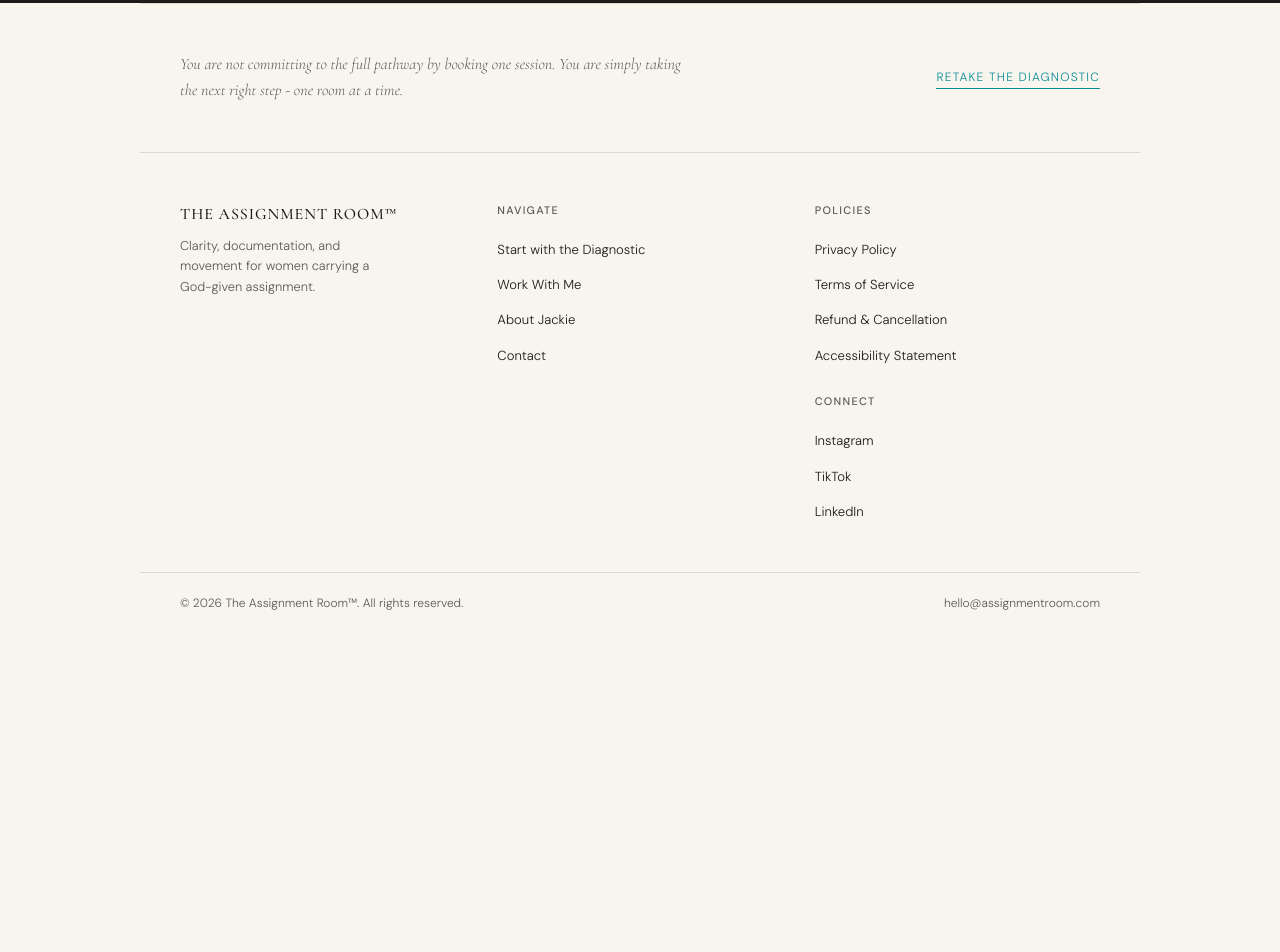
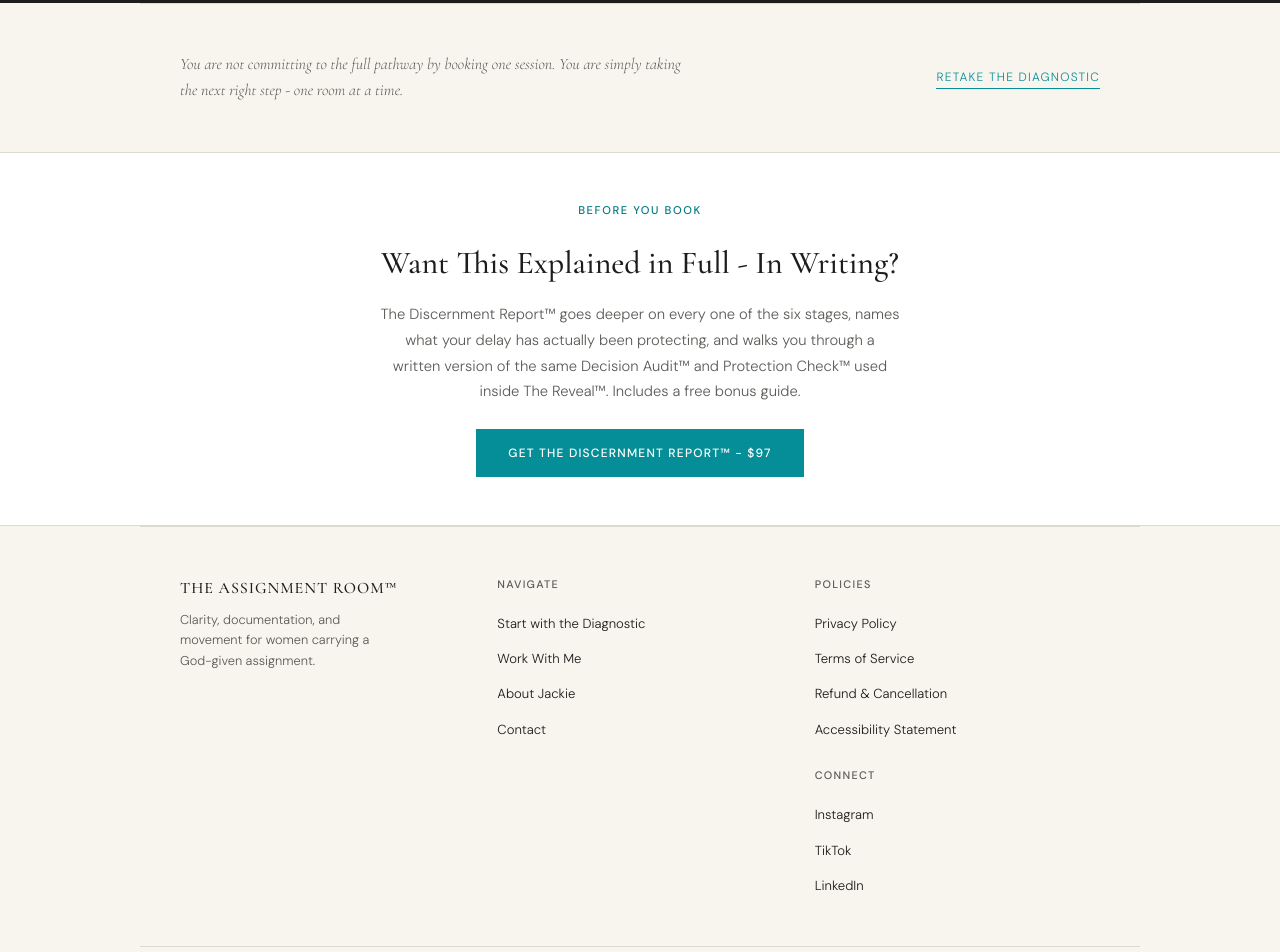
Before and after one commit to Assgnmnt/tranquil-zuccutto-8522c1, a plain HTML site: page assignment_room_result_pages.html in a window 1280 px wide. Shown: the part 2511-3463 px from the top of the page. Before the commit the page ends 3144 px from the top, so only its background shows below. Drawn offline with nearby package versions, Linux system fonts and the light colour scheme.

Commit message:
Add Discernment Report offer to /results page

```diff
--- a/assignment_room_result_pages.html
+++ b/assignment_room_result_pages.html
@@ -1187,6 +1187,16 @@
   </div>
 </div>
 
+<!-- DISCERNMENT REPORT OFFER - shows for every stage -->
+<div style="background:#fff; border-top:1px solid #DDD8D0; border-bottom:1px solid #DDD8D0; padding:3rem var(--pad);">
+  <div style="max-width:700px; margin:0 auto; text-align:center;">
+    <div style="font-size:0.7rem; font-weight:500; letter-spacing:0.14em; text-transform:uppercase; color:#047A82; margin-bottom:1rem;">Before You Book</div>
+    <h2 style="font-family:'Cormorant Garamond',Georgia,serif; font-size:clamp(1.5rem,4vw,2rem); font-weight:500; color:#1C1C1A; margin-bottom:0.75rem;">Want This Explained in Full - In Writing?</h2>
+    <p style="font-size:0.92rem; color:#5A5A56; line-height:1.75; max-width:520px; margin:0 auto 1.5rem;">The Discernment Report&trade; goes deeper on every one of the six stages, names what your delay has actually been protecting, and walks you through a written version of the same Decision Audit&trade; and Protection Check&trade; used inside The Reveal&trade;. Includes a free bonus guide.</p>
+    <a href="https://payhip.com/b/40xXG" style="display:inline-block; font-size:0.75rem; font-weight:500; letter-spacing:0.1em; text-transform:uppercase; color:#fff; background:#058E97; text-decoration:none; padding:0.85rem 2rem;">Get The Discernment Report&trade; - $97</a>
+  </div>
+</div>
+
 
 <!-- FOOTER -->
 <footer>
```
